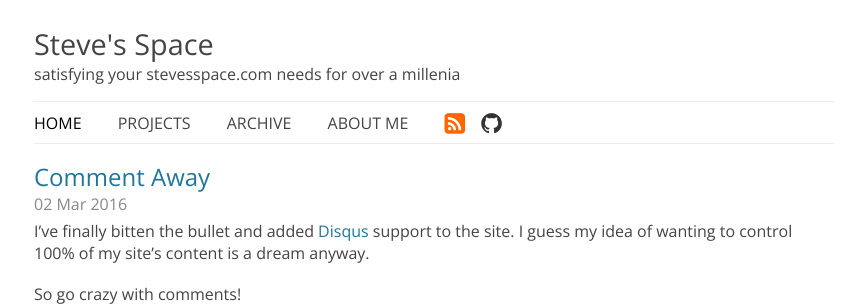
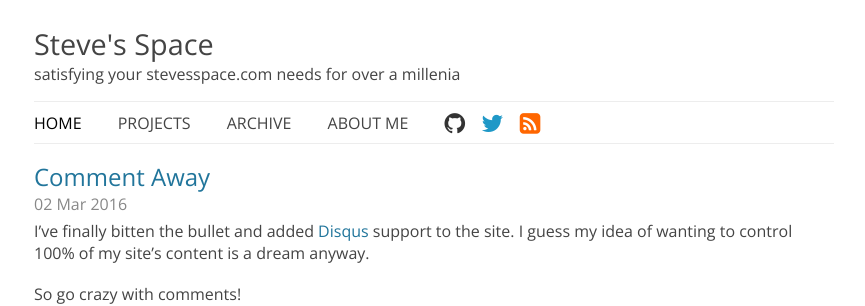
Before and after one commit to xwipeoutx/xwipeoutx.github.io, a Jekyll site: the page built from index.html, in a window 1280 px wide. Shown: the top 306 px of the page, without its empty margins (206-1071 px from the left). Built offline with Jekyll 4.4.1, drawn with Linux system fonts in a browser that asks for light colours; nearby versions of some CDN libraries; comment, search, counter and statistics services are not loaded.

Commit message:
Added a twitter card

```diff
--- a/_config.yml
+++ b/_config.yml
@@ -18,6 +18,8 @@
 tag: satisfying your stevesspace.com needs for over a millenia
 url: http://stevesspace.com
 github-url: https://github.com/xwipeoutx
+twitter-handle: xwipeoutx
+avatar-url: /images/steve.jpeg
 
 top-menu:
   - url: /
--- a/_layouts/default.html
+++ b/_layouts/default.html
@@ -4,6 +4,20 @@
     <meta charset="utf-8">
     <meta http-equiv="X-UA-Compatible" content="IE=edge,chrome=1">
     <meta name="description" content="{{ site.tag }} ">
+
+    <meta name="twitter:card" content="summary">
+    <meta name="twitter:site" content="@{{ site.twitter-handle }}">
+    <meta name="twitter:creator" content="@{{ site.twitter-handle }}">
+    <meta name="twitter:image:src" content="{{ site.url }}{{ site.avatar-url }}">
+    <meta name="twitter:url" content="{{ site.url }}{{ page.url }}">
+
+    {% if page.title == site.name %}
+    <meta content="{{ site.name }}" name="twitter:title">
+    <meta name="twitter:description" content="{{ site.tag }}">
+    {% else %}
+    <meta content="{{ page.title }}" name="twitter:title">
+    <meta name="twitter:description" content="{{ page.content | strip_html | xml_escape | truncate: 200 }}">
+    {% endif %}
     <title>
         {% if page.title == site.name %}
             {{ site.name }}
@@ -53,8 +67,9 @@
             {% for item in site.top-menu %}
             <a class="top-menu-item {% if page.url == item.url %}top-menu-item-selected{% endif %}" href="{{ item.url }}">{{ item.text }}</a>
             {% endfor %}
+            <a class="top-menu-item top-menu-item-icon github-icon" href="{{ site.github-url }}" target="_blank"><i class="fa fa-github"></i></a>
+            <a class="top-menu-item top-menu-item-icon twitter-icon" href="https://twitter.com/{{ site.twitter-handle }}" target="_blank"><i class="fa fa-twitter"></i></a>
             <a class="top-menu-item top-menu-item-icon rss-icon" href="/feed.xml" target="_blank"><i class="fa fa-rss-square"></i></a>
-            <a class="top-menu-item top-menu-item-icon github-icon" href="{{ site.github-url }}" target="_blank"><i class="fa fa-github"></i></a>
         </div>
     </div>
 
--- a/css/main.css
+++ b/css/main.css
@@ -188,3 +188,6 @@
 .github-icon {
     color: rgb(51,51,51);
 }
+.twitter-icon {
+    color: #1F98C7;
+}
```
Also changed, not shown: images/steve.jpeg (added).
